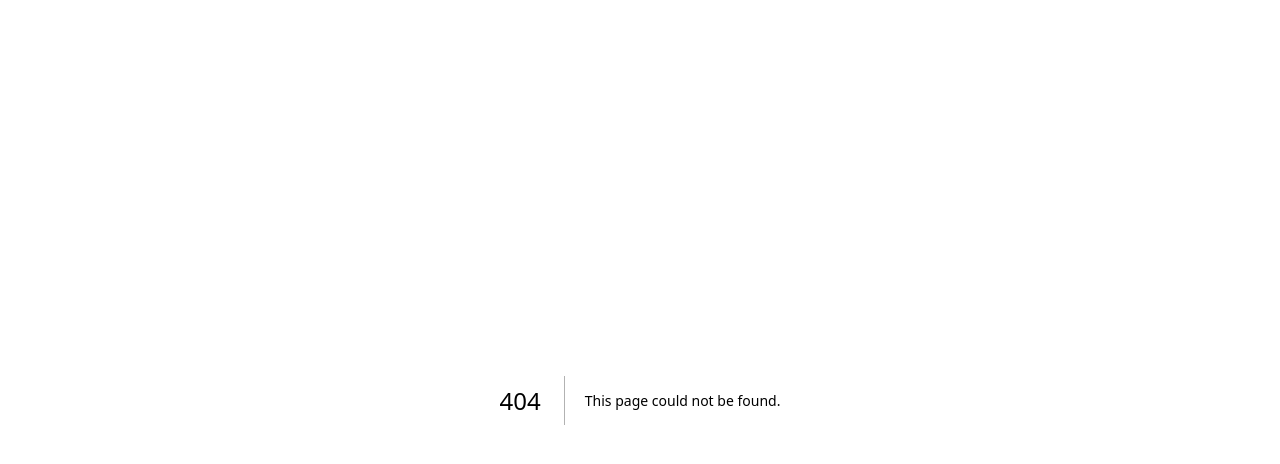
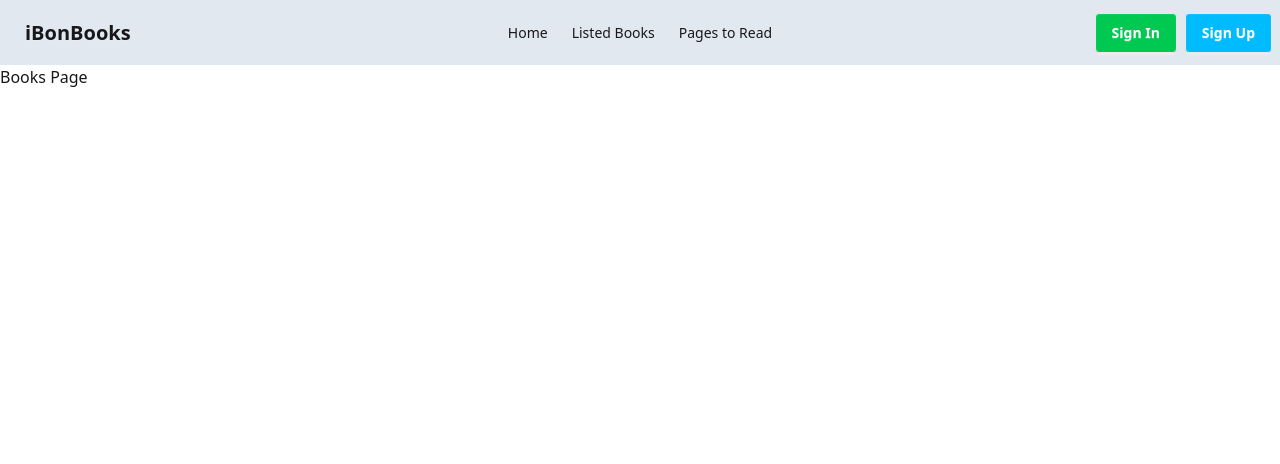
Before and after one commit to officialbondondatta/ibonBooks, a Next.js app: page /books in a window 1280 px wide. Before the commit this address had no page. Shown: the top 464 px of the page. Built offline with nearby package versions, Linux system fonts and the light colour scheme.

Commit message:
Added navbar

```diff
--- /dev/null
+++ b/src/app/books/page.tsx
@@ -0,0 +1,9 @@
+const BooksPage = () => {
+    return (
+        <div>
+            <h2>Books Page</h2>
+        </div>
+    );
+};
+
+export default BooksPage;
--- /dev/null
+++ b/src/app/components/Navbar.tsx
@@ -0,0 +1,42 @@
+import Link from "next/link";
+const Navbar = () => {
+    const navLinks = <>
+        <li><Link href={"/"}>Home</Link></li>
+        <li><Link href={"/"}>Listed Books</Link></li>
+        <li><Link href={"/"}>Pages to Read</Link></li>
+    </>
+    return (
+        <nav className="bg-slate-200">
+            <div className="container mx-auto navbar">
+                <div className="navbar-start">
+                    <div className="dropdown">
+                        <div tabIndex={0} role="button" className="btn btn-ghost lg:hidden">
+                            <svg aria-label="Menu" xmlns="http://www.w3.org/2000/svg" className="h-5 w-5" fill="none" viewBox="0 0 24 24" stroke="currentColor"> <path strokeLinecap="round" strokeLinejoin="round" strokeWidth="2" d="M4 6h16M4 12h8m-8 6h16" /> </svg>
+                        </div>
+                        <ul
+                            tabIndex={-1}
+                            className="menu menu-sm dropdown-content bg-base-100 rounded-box z-1 mt-3 w-52 p-2 shadow">
+                            {navLinks}
+                        </ul>
+                    </div>
+                    <a className="btn btn-ghost text-xl">iBonBooks</a>
+                </div>
+                <div className="navbar-center hidden lg:flex">
+                    <ul className="menu menu-horizontal px-1">
+                        {navLinks}
+                    </ul>
+                </div>
+                <div className="navbar-end flex gap-2">
+                    <Link href={"/"}>
+                        <button className="btn bg-green-500 hover:bg-green-700 text-white">Sign In</button>
+                    </Link>
+                    <Link href={"/"}>
+                        <button className="btn bg-sky-400 text-white hover:bg-sky-500">Sign Up</button>
+                    </Link>
+                </div>
+            </div>
+        </nav>
+    );
+};
+
+export default Navbar;
--- a/src/app/layout.tsx
+++ b/src/app/layout.tsx
@@ -1,6 +1,7 @@
 import type { Metadata } from "next";
 import { Geist, Geist_Mono } from "next/font/google";
 import "./globals.css";
+import Navbar from "./components/Navbar";
 
 const geistSans = Geist({
   variable: "--font-geist-sans",
@@ -24,7 +25,10 @@
       data-theme="light"
       className={`${geistSans.variable} ${geistMono.variable} h-full antialiased`}
     >
-      <body className="min-h-full flex flex-col">{children}</body>
+      <body className="min-h-full flex flex-col">
+        <Navbar></Navbar>
+        {children}
+      </body>
     </html>
   );
 }
```
